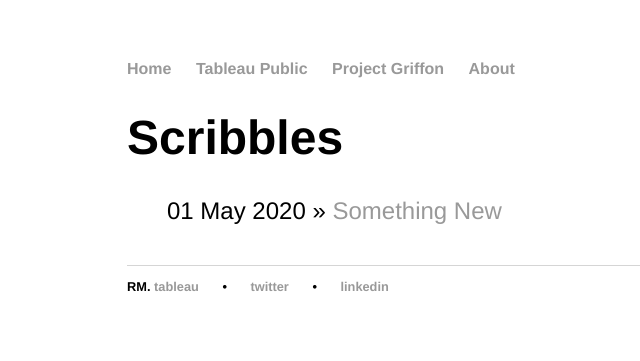
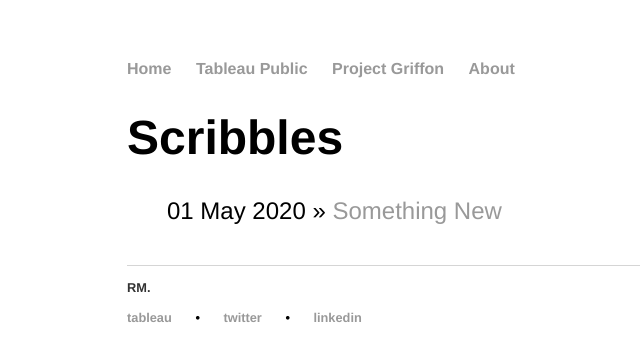
Before and after one commit to scribblr42/scribbles.github.io, a Jekyll site: the page built from index.html, in a window 1280 px wide. Shown: the top 361 px of the page, without its empty margins (65-705 px from the left). Built offline with Jekyll 4.4.1, drawn with Linux system fonts in a browser that asks for light colours.

```diff
--- a/_layouts/default.html
+++ b/_layouts/default.html
@@ -21,7 +21,7 @@
 			</div><!-- /.container -->
 			<footer>
 	    		<ul>
-				RM.
+				<p>RM.</p>
 				<li><a href="https://public.tableau.com/profile/scribblr.42#!/">tableau</a></li>
 				<li>•</li>
 	        		<li><a href="https://twitter.com/scribblr_42">twitter</a></li>
```
